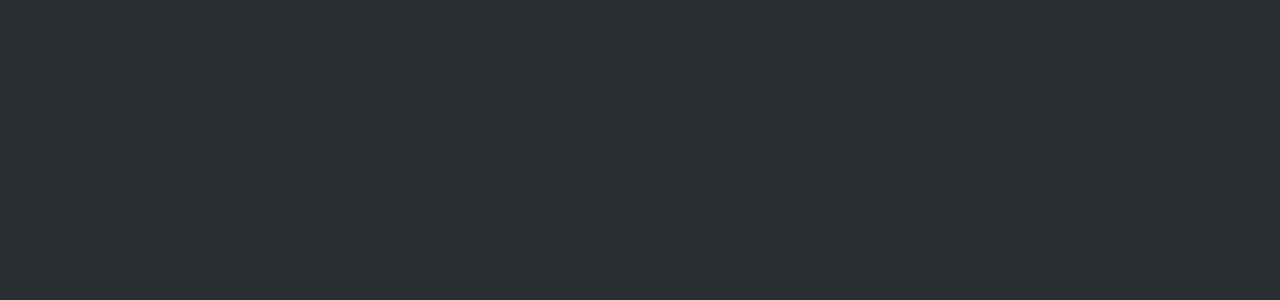
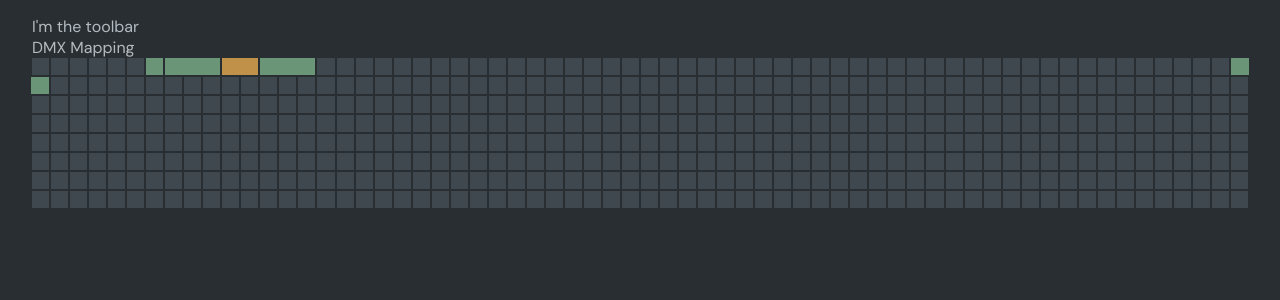
Before and after one commit to rgb-monster/dmx-monster, a Vue app: page /1 in a window 1280 px wide. Before the commit this address had no page. Shown: the top 300 px of the page. Built offline with nearby package versions, Linux system fonts and the light colour scheme.

Commit message:
adding room editor wip

```diff
--- a/package.json
+++ b/package.json
@@ -12,6 +12,7 @@
         "@fontsource/dm-sans": "^5.1.0",
         "@fontsource/lato": "^5.1.0",
         "dmx-web-api": "^0.2.10",
+        "pinia": "^2.3.0",
         "vue": "^3.5.13",
         "vue-router": "^4.5.0"
     },
--- a/src/main.js
+++ b/src/main.js
@@ -1,5 +1,6 @@
 import {createApp} from "vue";
 import {createRouter, createWebHistory} from "vue-router";
+import {createPinia} from "pinia";
 
 import App from "./App.vue";
 import utils from "./scripts/utils.js";
@@ -21,6 +22,9 @@ let router = createRouter({
 });
 
 app.use(router);
+
+const pinia = createPinia();
+app.use(pinia);
 
 // global widgets
 // nicked from https://vuejs.org/v2/guide/components-registration.html#Automatic-Global-Registration-of-Base-Components
--- /dev/null
+++ b/src/pages/Room.vue
@@ -0,0 +1,165 @@
+<script>
+    import {DMX} from "dmx-web-api";
+    import utils from "@/scripts/utils.js";
+    import {useConfig} from "@/stores/config.js";
+
+    export default {
+        name: "Room",
+        components: {},
+        data() {
+            return {
+                config: useConfig(),
+                clickedElem: null,
+            };
+        },
+        computed: {
+            fixtures: state => state.config.sortedFixtures,
+            usedChannels() {
+                return {
+                    7: ["c"],
+                    8: ["a"],
+                    9: ["a"],
+                    10: ["a"],
+                    11: ["a", "b"],
+                    12: ["a", "b"],
+                    13: ["b"],
+                    14: ["b"],
+                    15: ["b"],
+                    64: ["b"],
+                    65: ["b"],
+                };
+            },
+        },
+
+        methods: {
+            addOrSelect(channel, evt) {
+                let deviceIDs = this.usedChannels[channel] || [];
+                if (deviceIDs.length == 0) {
+                    // if there is no device occupying the channel, we show the 'add device dialog'
+                } else if (deviceIDs.length == 1) {
+                    // if there is one device occupying the channel, we show the edit device dialog
+                } else if (deviceIDs.length > 1) {
+                    // if there is more than one device (edge case), we should check which one they want
+                    this.clickedElem = evt.target;
+                }
+            },
+        },
+
+        async mounted() {},
+
+        beforeUnmount() {},
+    };
+</script>
+
+<template>
+    <Popup class="select-device-popup menu" v-if="clickedElem" :elem="clickedElem" @dismiss="clickedElem = null">
+        <button class="menu-item">Device one</button>
+    </Popup>
+
+    <div class="edit-room">
+        <div class="toolbar">I'm the toolbar</div>
+
+        <main>
+            <label>DMX Mapping</label>
+            <div class="dmx-mapping-box">
+                <template v-for="channel in range(1, 513)">
+                    <button
+                        class="channel-box"
+                        v-tooltip="clickedElem ? '' : channel"
+                        :class="{
+                            used: usedChannels[channel]?.length == 1,
+                            overlap: usedChannels[channel]?.length > 1,
+                            'same-prev':
+                                usedChannels[channel] &&
+                                usedChannels[channel].join('-') == usedChannels[channel - 1]?.join('-'),
+                            'same-next':
+                                usedChannels[channel] &&
+                                usedChannels[channel].join('-') == usedChannels[channel + 1]?.join('-'),
+                        }"
+                        @click="addOrSelect(channel, $event)"
+                    ></button>
+                </template>
+            </div>
+        </main>
+    </div>
+</template>
+
+<style lang="scss">
+    .popup.select-device-popup {
+        padding: 0;
+        width: auto;
+    }
+
+    .edit-room {
+        padding: 1em 2em;
+        display: grid;
+        grid-template-rows: auto 1fr;
+        height: 100vh;
+        user-select: none;
+
+        .dmx-mapping-box {
+            display: grid;
+            grid-template-columns: repeat(64, auto);
+            gap: 2px;
+
+            .channel-box {
+                --color: var(--base-2);
+                aspect-ratio: 1/1;
+
+                overflow: hidden;
+                font-size: 10px;
+                display: flex;
+                align-items: center;
+                justify-content: center;
+                transition: background 300ms ease, box-shadow 300ms ease;
+
+                background: var(--color);
+
+                &:hover {
+                    --color: var(--base-4);
+                }
+
+                &.used {
+                    --color: var(--constructive-4);
+
+                    &:hover {
+                        --color: var(--constructive-6);
+                    }
+                }
+
+                &.overlap {
+                    // overlap means several devices are using the same channel
+                    // might be intentional or might cause issues
+                    // generally speaking most cases shouldn't need to use same address
+                    // for several devices (if it's the same device it would be defined
+                    // just once
+                    // but sometimes people might get creative with putting the moving
+                    // heads RGB on top of a par can
+                    --color: #c09249;
+
+                    &:hover {
+                        --color: #846a40;
+                    }
+                }
+
+                &.same-prev {
+                    box-shadow: -1px 0 0px 0px var(--color);
+                }
+
+                &.same-next {
+                    box-shadow: 1px 0 0px 0px var(--color);
+                }
+
+                &.same-prev.same-next {
+                    box-shadow: -1px 0 0px 0px var(--color), 1px 0 0px 0px var(--color);
+                }
+            }
+        }
+
+        @media (max-width: 1000px) {
+            .dmx-mapping-box {
+                grid-template-columns: repeat(32, auto);
+            }
+        }
+    }
+</style>
--- a/src/pages/urls.js
+++ b/src/pages/urls.js
@@ -5,7 +5,15 @@ let routes = [
         component: () => import("./KnobsGalore.vue"),
         meta: {
             pageTitle: "DMX Monster",
-            cameFrom: "/",
+        },
+    },
+
+    {
+        path: "/:room",
+        name: "edit-room",
+        component: () => import("./Room.vue"),
+        meta: {
+            pageTitle: "Edit Room - DMX Monster",
         },
     },
 ];
--- /dev/null
+++ b/src/stores/config.js
@@ -0,0 +1,44 @@
+import utils from "@/scripts/utils.js";
+import {defineStore} from "pinia";
+
+
+let _getLocal = key => {
+    return JSON.parse(localStorage.getItem(`dmx-monster-${key}` || "{}"));
+};
+
+let _updateLocal = (key, val) => {
+    return localStorage.setItem(`dmx-monster-${key}`, JSON.stringify(val));
+};
+
+export const useConfig = defineStore("config", {
+    state: () => {
+        return {
+            fixtures: _getLocal("fixtures"),
+            rooms: _getLocal("rooms"),
+        };
+    },
+
+    getters: {
+        sortedFixtures: state => utils.sort(Object.values(state.fixtures), fixture => fixture.name),
+    },
+
+    actions: {
+        updateFixture(fixtureID, changes) {
+            // this is fixture channel mappings
+            // need a good way to simply identify those
+            // e.g. brand + model + number of channels / mode
+            // but also some sort of unique slug that doesn't change when config changes so that it doesn't create a
+            // mayhem
+            this.fixtures[fixtureID] = this.fixtures[fixtureID] || {};
+            utils.applyDotChanges(this.fixtures[fixtureID], changes);
+            this._updateLocal("fixtures", this.fixtures);
+        },
+
+        updateRoom(roomID, changes) {
+            // room consists of devices, device groups, scenes and effects
+            // devices is what fixture are sitting on which addresses (fixture + address = specific device)
+            // then these devices can be grouped to be animated together
+            // and then we have presets (scenes, effects) to run those
+        },
+    },
+});
```
Also changed, not shown: src/pages/KnobsGalore.vue (+57 -1 lines), 2 other files (tests, documents, lock files or other folders).
